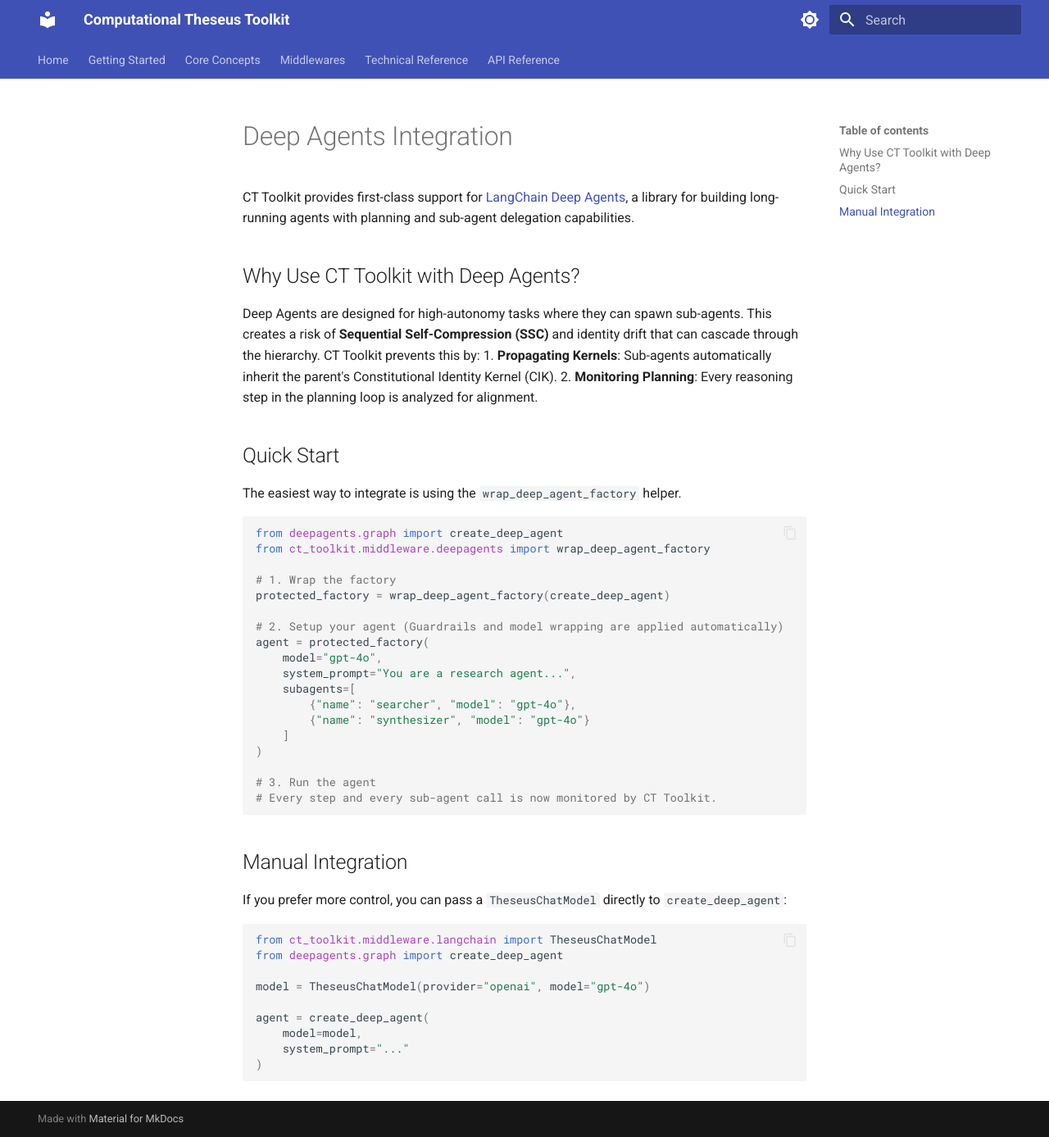
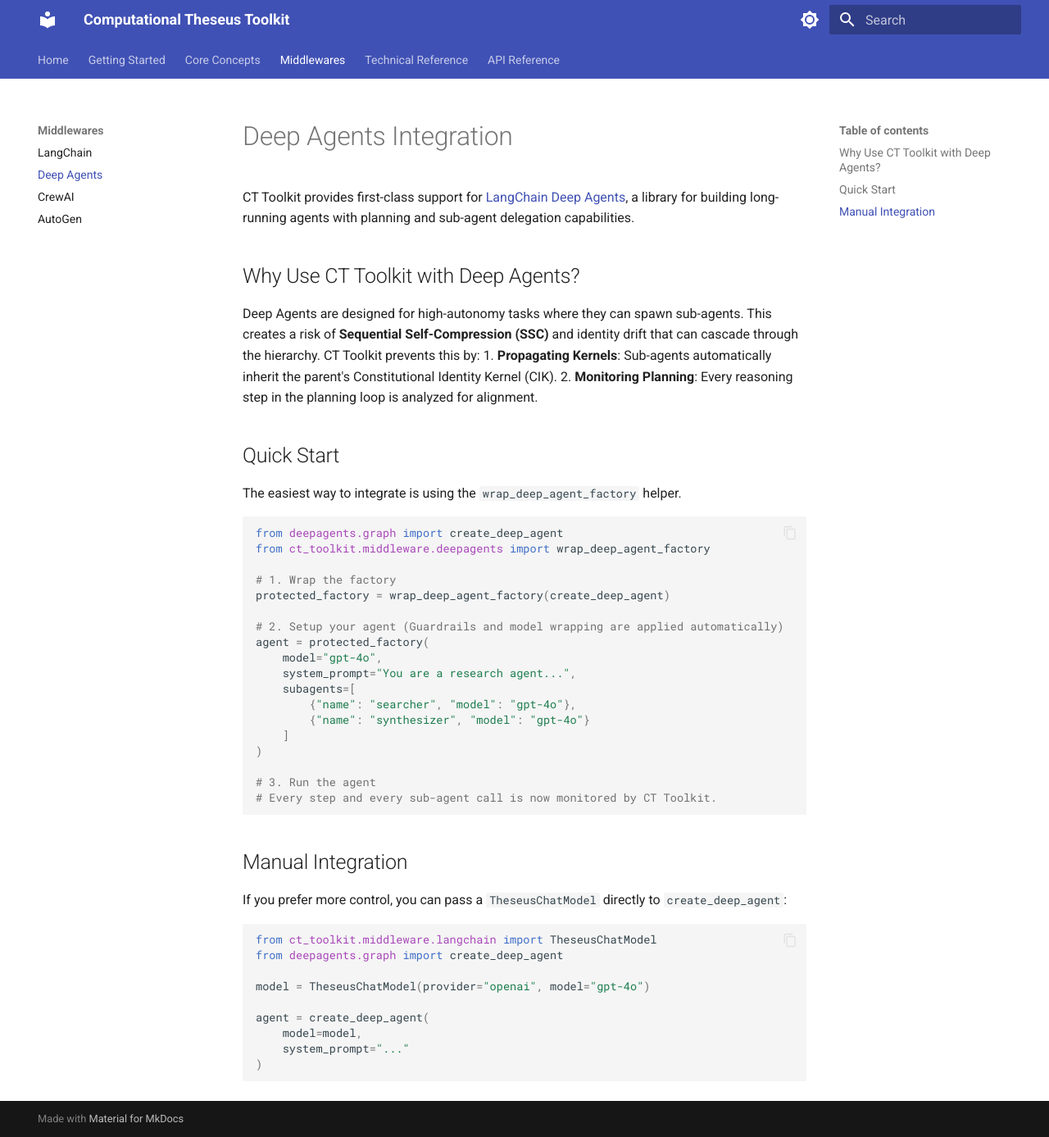
Before and after one commit to hakandamar/ct-toolkit, an MkDocs documentation site: the page built from website/docs/middleware/deepagents.md, in a window 1280 px wide and 1387 px high. Shown: the whole window at 82% size. Built offline with MkDocs 1.6.1 and Material for MkDocs 9.7.7, drawn with Linux system fonts in a browser that asks for light colours.

Commit message:
Docs: Add Deep Agents to website navigation

```diff
--- a/website/mkdocs.yml
+++ b/website/mkdocs.yml
@@ -54,6 +54,7 @@ nav:
       - Tiered Guardrails: concepts/tiered-guardrails.md
   - Middlewares:
       - LangChain: middleware/langchain.md
+      - Deep Agents: middleware/deepagents.md
       - CrewAI: middleware/crewai.md
       - AutoGen: middleware/autogen.md
   - Technical Reference:
```
